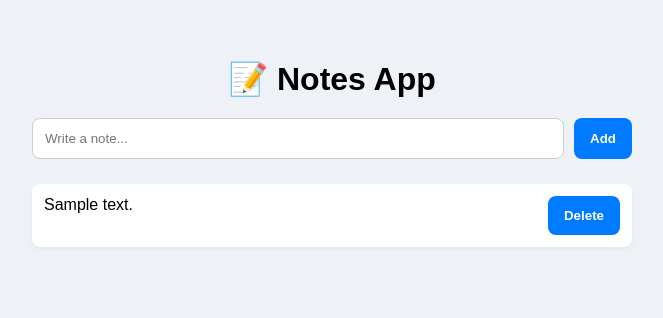
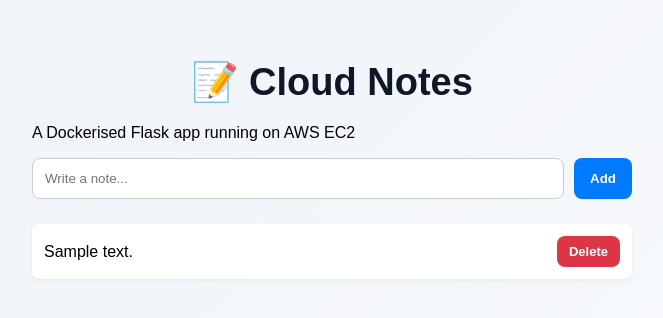
Before and after one commit to Th3ThirdMan/terraform-demo, a Flask app: page / in a window 1280 px wide. Shown: the top 318 px of the page, without its empty margins (308-971 px from the left). Run offline with Flask 3, Linux system fonts and the light colour scheme; tables that the repository leaves empty hold one stand-in row (values such as "Sample post").

Commit message:
improve notes styling

```diff
--- a/app/templates/index.html
+++ b/app/templates/index.html
@@ -1,19 +1,29 @@
 <!DOCTYPE html>
 <html>
 <head>
-    <title>Notes Application</title>
+<title>Notes Application</title>
 
-   <style>
+<style>
+
+.subtitle {
+    text-align: center;
+    color: #667085;
+    margin-top: -10px;
+    margin-bottom: 30px;
+}
+
 body {
     font-family: Arial, sans-serif;
-    background: #eef2f7;
+    background: linear-gradient(135deg, #eef2f7, #f8fafc);
     max-width: 600px;
     margin: 60px auto;
 }
 
 h1 {
+    font-size: 38px;
     text-align: center;
     margin-bottom: 20px;
+    color: #101828;
 }
 
 form {
@@ -50,6 +60,7 @@ ul {
 li {
     display: flex;
     justify-content: space-between;
+    align-items: center;
     background: white;
     padding: 12px;
     margin-bottom: 10px;
@@ -57,12 +68,24 @@ li {
     list-style: none;
     box-shadow: 0 2px 4px rgba(0,0,0,0.05);
 }
+
+li button {
+    background: #dc3545;
+    padding: 8px 12px;
+    font-size: 13px;
+}
+
+li button:hover {
+    background: #b02a37;
+}
+
 </style>
 </head>
 
 <body>
 
-<h1>📝 Notes App</h1>
+<h1>📝 Cloud Notes</h1>
+<p class=""subtitle">A Dockerised Flask app running on AWS EC2</p>
 <form id="noteForm">
     <input type="text" id="noteInput" placeholder="Write a note..." />
     <button type="submit">Add</button>
```
